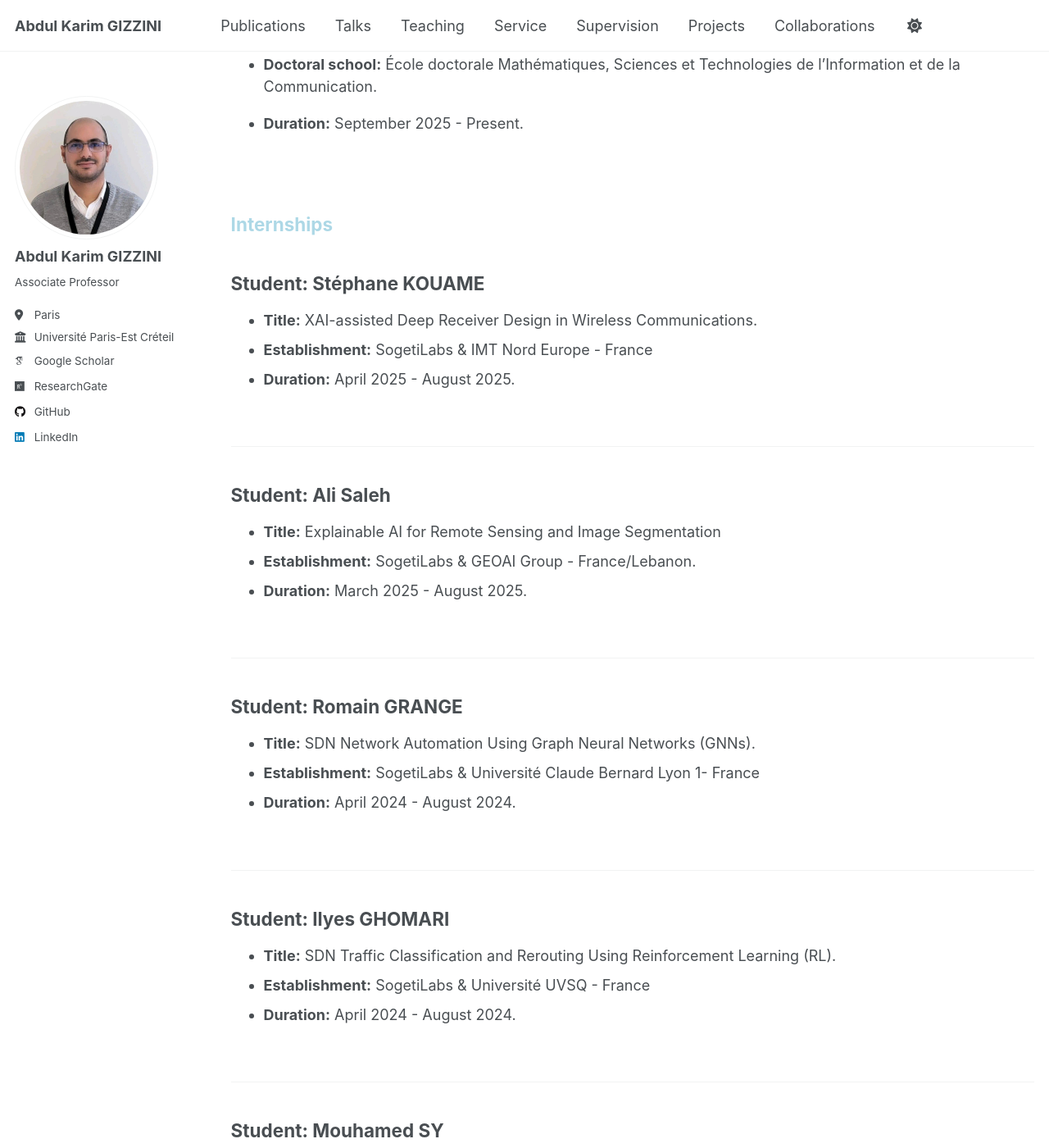
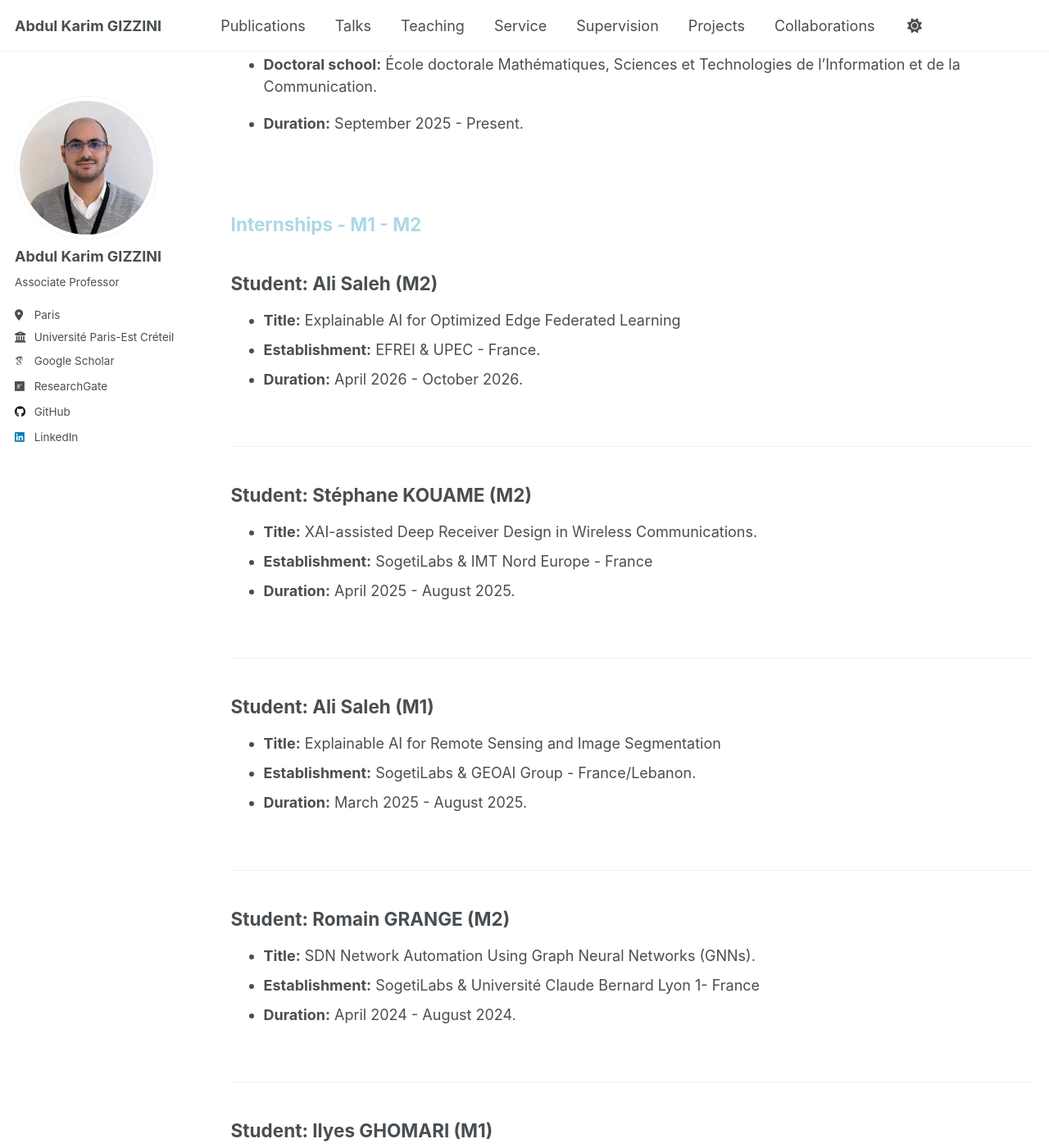
Before and after one commit to abdulkarimgizzini/abdulkarimgizzini-website, a Jekyll site: the page built from _pages/supervision.md, in a window 1280 px wide and 1400 px high, scrolled down 2385 px. Shown: the whole window at 82% size. Built offline with Jekyll 4.4.1, drawn with Linux system fonts in a browser that asks for light colours; some web fonts are replaced; a script that is not in the unit is left out; some of the changed text lies outside the part shown.

Commit message:
Update supervision.md

```diff
--- a/_pages/supervision.md
+++ b/_pages/supervision.md
@@ -48,10 +48,20 @@ author_profile: true
 
   <br/>
 
-<h2 style="color: lightblue;">Internships</h2>
+<h2 style="color: lightblue;">Internships - M1 - M2</h2>
+
+## Student: Ali Saleh (M2)
+
+* **Title:** Explainable AI for Optimized Edge Federated Learning
+* **Establishment:** EFREI & UPEC - France.
+* **Duration:** April 2026 - October 2026.
+
+<br/>
+
+---
 
 
-## Student: Stéphane KOUAME
+## Student: Stéphane KOUAME (M2)
 
 * **Title:** XAI-assisted Deep Receiver Design in Wireless Communications.
 * **Establishment:** SogetiLabs & IMT Nord Europe - France
@@ -61,7 +71,7 @@ author_profile: true
 
 ---
 
-## Student: Ali Saleh
+## Student: Ali Saleh (M1)
 
 * **Title:** Explainable AI for Remote Sensing and Image Segmentation
 * **Establishment:** SogetiLabs & GEOAI Group - France/Lebanon.
@@ -72,7 +82,7 @@ author_profile: true
 ---
 
 
-## Student: Romain GRANGE
+## Student: Romain GRANGE (M2)
 
 * **Title:** SDN Network Automation Using Graph Neural Networks (GNNs).
 * **Establishment:** SogetiLabs & Université Claude Bernard Lyon 1- France
@@ -82,7 +92,7 @@ author_profile: true
 
 ---
 
-## Student: Ilyes GHOMARI
+## Student: Ilyes GHOMARI (M1)
 
 * **Title:** SDN Traffic Classification and Rerouting Using Reinforcement Learning (RL).
 * **Establishment:** SogetiLabs & Université UVSQ - France
@@ -92,7 +102,7 @@ author_profile: true
 
 ---
 
-## Student: Mouhamed SY
+## Student: Mouhamed SY (M1)
 
 * **Title:** Optimizing Semantic Segmentation Models with Explainable AI (XAI).
 * **Establishment:** SogetiLabs & Université PSL- France
@@ -113,7 +123,7 @@ author_profile: true
 ---
 
 
-## Student: Mohamed QASSIR
+## Student: Mohamed QASSIR (M2)
 
 * **Title:** SDN Network end-to-end Implementation Using MiniNet Emulator.
 * **Establishment:** SogetiLabs & ESIEE Paris - France
@@ -123,7 +133,7 @@ author_profile: true
 
 ---
 
-## Student: Hossein Shreim
+## Student: Hossein Shreim (M1)
 
 * **Title:** Perturbation-based XAI Schemes for Remote Sensing.
 * **Establishment:** IMT Nord Europe & GEOAI Group - France/Lebanon.
@@ -135,7 +145,7 @@ author_profile: true
 
 
 
-## Student: Nada RAKRAKY
+## Student: Nada RAKRAKY (M2)
 
 * **Title:** Infrastructure design, security, and virtualization with VMware GNS3 simulator.
 * **Establishment:** ENSEA Cergy - France
```
Also changed, not shown: other parts of _pages/supervision.md (+1 -1 lines).
